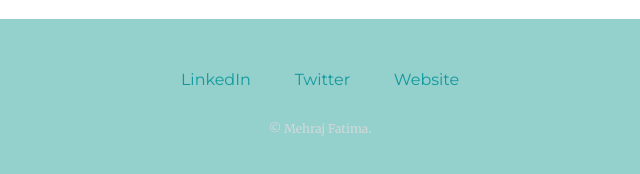
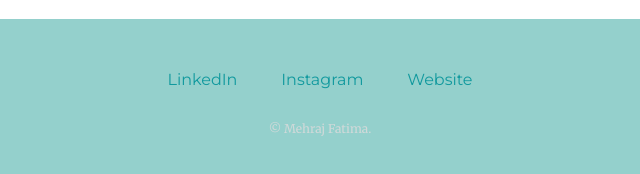
Before and after one commit to mehrajffatima/Mehraj-Fatima, a plain HTML site: page index.html in a window 1280 px wide. Shown: the part 3057-3231 px from the top of the page, 320-960 px from the left. Drawn offline with Linux system fonts and the light colour scheme.

Commit message:
Update index.html

```diff
--- a/index.html
+++ b/index.html
@@ -56,9 +56,9 @@
 
 
     <div class="bottom-container">
-      <a class="footer-link" href="https://www.linkedin.com/">LinkedIn</a>
-      <a class="footer-link" href="https://twitter.com/">Twitter</a>
-      <a class="footer-link" href="https://www.appbrewery.co/">Website</a>
+      <a class="footer-link" href="https://www.linkedin.com/in/mehraj-fatima">LinkedIn</a>
+      <a class="footer-link" href="https://instagram.com/_meraj_fatima_?igshid=YmMyMTA2M2Y=">Instagram</a>
+      <a class="footer-link" href="https://mehrajffatima.github.io/cv/">Website</a>
       <p class="hehe">© Mehraj Fatima.</p>
     </div>
 
```
